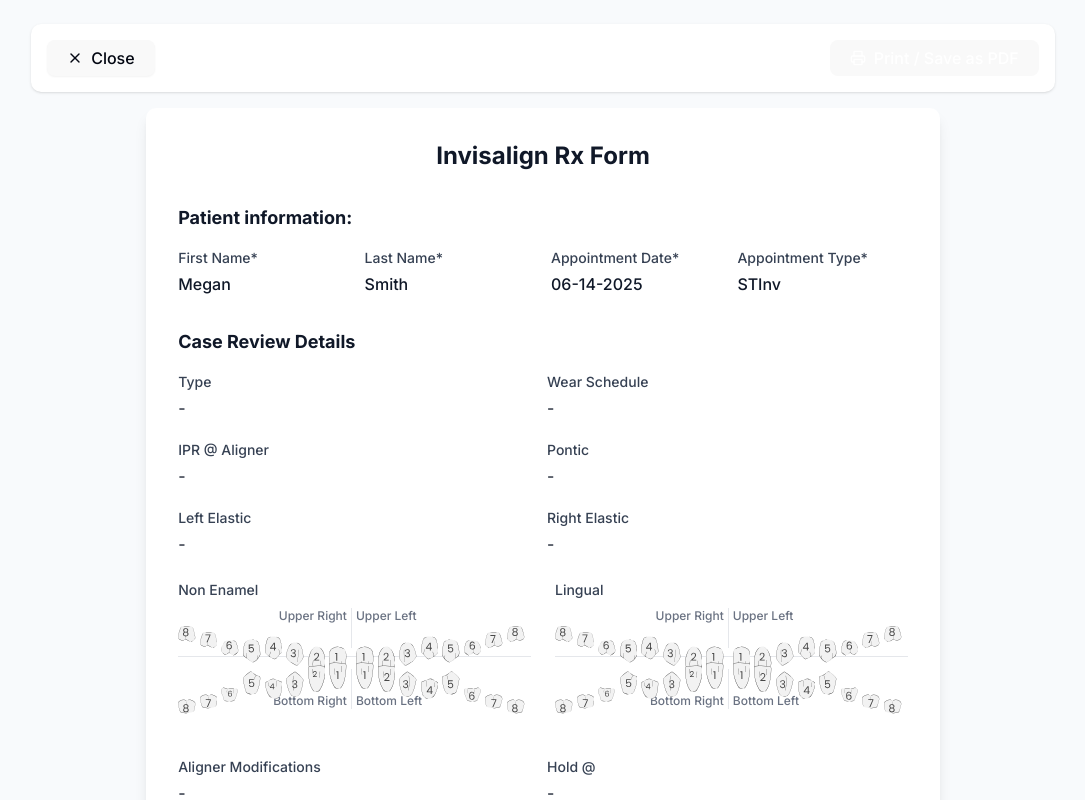
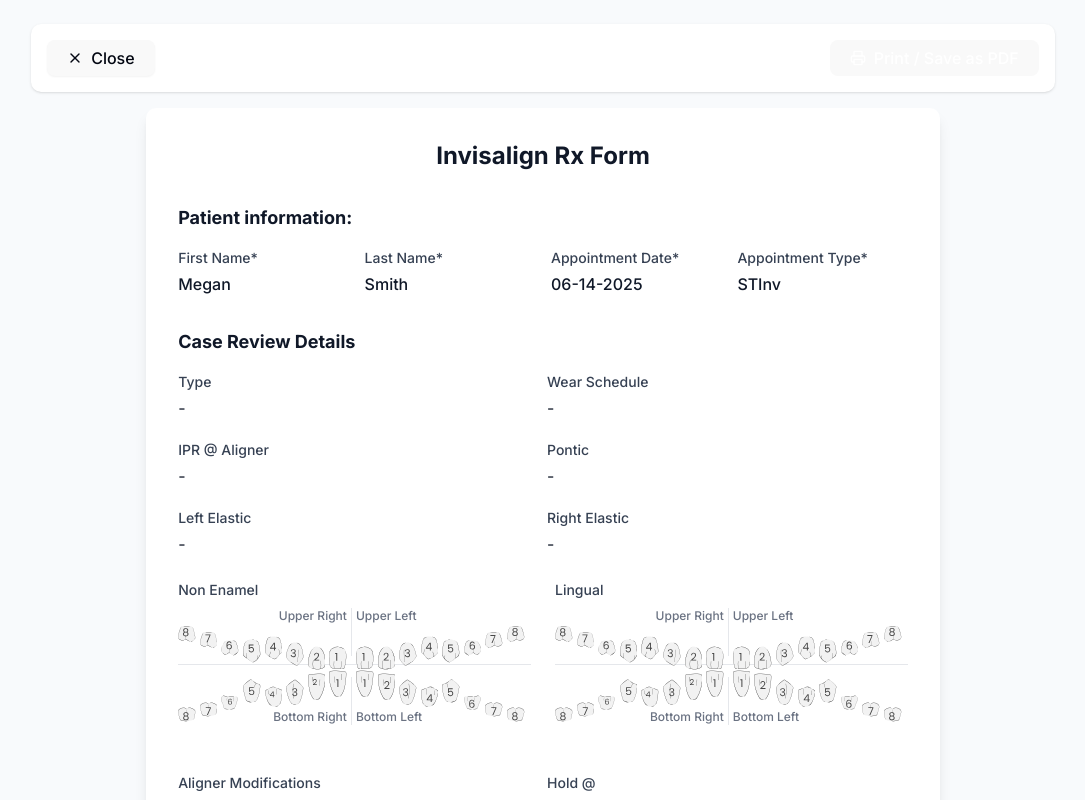
Before and after one commit to jayabalanar/RxForm-Proto, a React (Vite) app: page /rx-form/pdf in a window 1280 px wide. Shown: the top 800 px of the page, without its empty margins (97-1182 px from the left). Built offline with nearby package versions, Linux system fonts and the light colour scheme.

Commit message:
alias,redirect fixes--2

```diff
--- a/src/App.css
+++ b/src/App.css
@@ -143,6 +143,7 @@
   position: relative;
   top: 1.1rem;
 }
+
 .ur-tooth svg:nth-child(1) {
   position: relative;
   top: -0.4rem;
@@ -184,6 +185,7 @@
 }
 
 @media (max-width: 640px) {
+
   .ur-tooth svg,
   .ul-tooth svg,
   .br-tooth svg,
@@ -194,6 +196,7 @@
 }
 
 @media (min-width: 320px) {
+
   .ur-tooth svg,
   .ul-tooth svg,
   .br-tooth svg,
@@ -201,30 +204,38 @@
     width: 0.85rem;
     height: 1.3rem;
   }
+
   .ur-tooth,
   .ul-tooth,
   .br-tooth,
   .bl-tooth {
-    height: 1.5rem;
+    height: 2rem;
   }
+
   #mob-border {
     top: -10px;
   }
 }
+
 @media (min-width: 370px) {
+
   .ur-tooth svg,
   .ul-tooth svg,
   .br-tooth svg,
   .bl-tooth svg {
     width: 1.1rem;
-    height: 1.3rem;
+    height: 1.9rem;
   }
 
   #mob-border {
     margin: 2px 0px;
+    position: relative;
+    top: -8px !important
   }
 }
+
 @media (min-width: 420px) {
+
   .ur-tooth svg,
   .ul-tooth svg,
   .br-tooth svg,
@@ -237,7 +248,9 @@
     margin: 2px 0px;
   }
 }
+
 @media (min-width: 641px) and (max-width: 768px) {
+
   .ur-tooth svg,
   .ul-tooth svg,
   .br-tooth svg,
```
